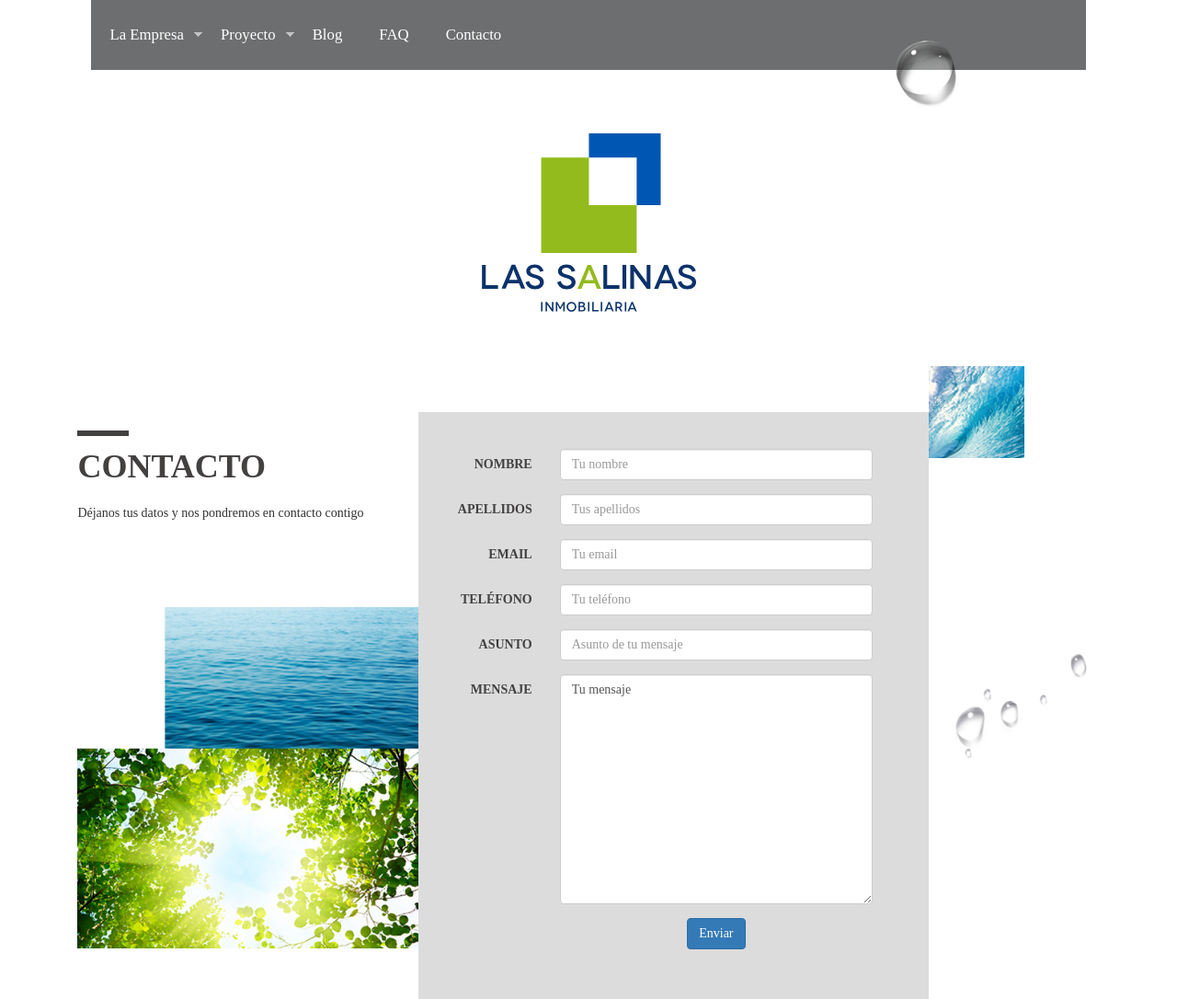
After one commit to jpcontrerasv/Las-Salinas-5, a PHP site: page /contacto.php in a window 1280 px wide. The commit adds this page. Shown: the top 1086 px of the page at 92% size. Run offline with PHP 8.4, Linux system fonts and the light colour scheme; some libraries are stand-ins or nearby versions.

Commit message:
03021801

```diff
--- /dev/null
+++ b/contacto.php
@@ -0,0 +1,100 @@
+<?php include 'header.php'; ?>
+    <section id="contacto" class="container-fluid no-column">
+    	<div id="contacto-head" class="container-fake">
+        	<div class="col-lg-4 col-md-4 col-sm-12 col-xs-12 no-column tit">
+            	<div class="h1">
+                	<h1>Contacto</h1>
+                </div>
+                <p>Déjanos tus datos y nos pondremos en contacto contigo</p>
+                <div class="box fwidth fleft text-right hidden-sm hidden-xs">
+                <img src="img/detalle-contacto-1.jpg"  alt="">
+                </div>
+            </div>
+        	<div class="col-lg-6 col-md-6 col-sm-12 col-xs-12 form">
+                <form class="form-horizontal">
+                <fieldset>
+
+                <div class="form-group">
+                  <label class="col-md-3 control-label" for="textinput">Nombre</label>
+                  <div class="col-md-8">
+                  <input id="textinput" name="textinput" type="text" placeholder="Tu nombre" class="form-control input-md" required="">
+                  </div>
+                </div>
+                <!--nombre-->
+
+                <div class="form-group">
+                  <label class="col-md-3 control-label" for="textinput">Apellidos</label>
+                  <div class="col-md-8">
+                  <input id="textinput" name="textinput" type="text" placeholder="Tus apellidos" class="form-control input-md" required="">
+                  </div>
+                </div>
+                <!--apellidos-->
+
+                <div class="form-group">
+                  <label class="col-md-3 control-label" for="textinput">Email</label>
+                  <div class="col-md-8">
+                  <input id="textinput" name="textinput" type="email" placeholder="Tu email" class="form-control input-md" required="">
+                  </div>
+                </div>
+                <!--email-->
+
+
+                <div class="form-group">
+                  <label class="col-md-3 control-label" for="textinput">Teléfono</label>
+                  <div class="col-md-8">
+                  <input id="textinput" name="textinput" type="text" placeholder="Tu teléfono" class="form-control input-md" required="">
+                  </div>
+                </div>
+                <!--telefono-->
+
+                <div class="form-group">
+                  <label class="col-md-3 control-label" for="textinput">Asunto</label>
+                  <div class="col-md-8">
+                  <input id="textinput" name="textinput" type="text" placeholder="Asunto de tu mensaje" class="form-control input-md" required="">
+                  </div>
+                </div>
+                <!--email-->
+
+                <!-- Textarea -->
+                <div class="form-group">
+                  <label class="col-md-3 control-label" for="textarea">Mensaje</label>
+                  <div class="col-md-8">
+                    <textarea class="form-control" id="textarea" name="textarea">Tu mensaje</textarea>
+                  </div>
+                </div>
+
+                <!-- Button -->
+                <div class="form-group text-center">
+                  <label class="col-md-3 control-label" for="singlebutton"></label>
+                  <div class="col-md-8">
+                    <button id="singlebutton" name="singlebutton" class="btn btn-primary">Enviar</button>
+                  </div>
+                </div>
+
+                </fieldset>
+                </form>
+
+            </div>
+        	<div class="col-lg-2 col-md-2 hidden-sm hidden-xs no-column text-left img">
+                <img src="img/separador-mision.jpg" alt="">
+                <img src="img/gotas-contacto.jpg" alt="">
+            </div>
+
+            <div class="clearfix"></div>
+            <div class="col-lg-7 col-md-7 col-sm-6 col-xs-12 no-column">
+            	<div class="iframe-rwd">
+                    <iframe src="https://www.google.com/maps/embed?pb=!1m14!1m12!1m3!1d3346.0676514114502!2d-71.5472898!3d-33.00199185!2m3!1f0!2f0!3f0!3m2!1i1024!2i768!4f13.1!5e0!3m2!1ses!2scl!4v1417636877160" width="600" frameborder="0" style="border:0"></iframe>
+
+                </div>
+            </div>
+            <div class="col-lg-5 col-md-5 col-sm-6 col-xs-12 no-column">
+            	<div class="iframe-rwd">
+                    <iframe src="https://www.google.com/maps/embed?pb=!1m18!1m12!1m3!1d26641.125618029047!2d-70.57981608672185!3d-33.419575906578686!2m3!1f0!2f0!3f0!3m2!1i1024!2i768!4f13.1!3m3!1m2!1s0x9662cf3e0685199d%3A0xec631cf3a11c5437!2sEl+Golf+150%2C+Las+Condes%2C+Regi%C3%B3n+Metropolitana!5e0!3m2!1ses!2scl!4v1417462594075" width="600"  frameborder="0" style="border:0"></iframe>
+                </div>
+            </div>
+
+        </div>
+        <!--/container fake-->
+    </section>
+
+<?php include 'footer.php'; ?>
--- a/css/menu.css
+++ b/css/menu.css
@@ -98,10 +98,10 @@
 		padding: 0 20px;
 	}
 	#nav-menu > li {
-		padding:10px 0;
+		padding:8px 0;
 	}
 	#nav-menu li li a {
-		padding:10px 20px;
+		padding:8px 20px;
 	}
 
 }
@@ -110,9 +110,9 @@
 		padding: 0 20px;
 	}
 	#nav-menu > li {
-		padding:10px 0;
+		padding:8px 0;
 	}
 	#nav-menu li li a {
-		padding:10px 20px;
+		padding:8px 20px;
 	}
 }
--- a/header.php
+++ b/header.php
@@ -37,7 +37,6 @@
                 <a href="#">La Empresa</a>
                 <ul>
                     <li><a href="mision-vision.php">Misión / Visión</a></li>
-                    <li><a href="#">Nosotros</a></li>
                     <li><a href="equipo.php">Equipo</a></li>
                     <li><a href="historia.php">Historia</a></li>
                 </ul>
@@ -51,8 +50,8 @@
                 </ul>
             </li>
             <li><a href="#">Blog</a></li>
-            <li><a href="#">FAQ</a></li>
-            <li><a href="#">Contacto</a></li>
+            <li><a href="faq.php">FAQ</a></li>
+            <li><a href="contacto.php">Contacto</a></li>
         </ul>
 
         </div>
--- a/style.scss
+++ b/style.scss
@@ -1057,11 +1057,11 @@ span.punta-der {
 			color:#FFF;
 			background:#AAAAAA;
 			padding:1.9%;
-			@media (max-width: 768px) {
+			@media (max-width: 991px) {
 				padding:4%;
 				height:68%;
 			}
-			@media only screen and (max-device-width: 768px) {
+			@media only screen and (max-device-width: 991px) {
 				padding:4%;
 				height:68%;
 			}
@@ -1085,6 +1085,132 @@ span.punta-der {
 
 }
 //content historia
+
+/*FAQ*/
+#faq {
+	#faq-head {
+		height:328px;
+		@media (max-width: 768px) {
+			height:178px;
+		}
+		@media only screen and (max-device-width: 768px) {
+			height:178px;
+		}
+
+		.titulo-pag {
+			height:100%;
+		}
+		.tit {
+			height:50%!important;
+			background:#c6c6c6;
+			@media (max-width: 768px) {
+				height:100%!important;
+			}
+			@media only screen and (max-device-width: 768px) {
+				height:100%!important;
+			}
+			.h1 {
+				height:100%;
+				margin-top:0;
+				margin:10% 0 0 11%;
+				@media (max-width: 768px) {
+					margin:8% 0 0 11%;
+				}
+				@media only screen and (max-device-width: 768px) {
+					margin:8% 0 0 11%;
+				}
+				@media (max-width: 480px) {
+					margin:17% 0 0 11%;
+				}
+				@media only screen and (max-device-width: 480px) {
+					margin:17% 0 0 11%;
+				}
+			}
+		}
+		.img {
+			height:100%;
+			background:url(img/head-faq.jpg) center center no-repeat;
+			@include cover;
+		}
+	}
+	//faq-head
+	.preguntas {
+
+		margin-top:70px;
+		h4, p {
+			color:#434040;
+		}
+		h4, li {
+			margin-bottom:40px;
+		}
+		ul {
+			li {
+				list-style:none;
+				&:first-child {
+					background:url(img/line-top-inv.gif) 0.1% top no-repeat;
+					padding-top:20px;
+				}
+			}
+		}
+	}
+	//preguntas
+}
+//faq
+
+#contacto {
+	.tit {
+		margin-top:50px;
+		img {
+			margin-top:25%;
+			width:100%;
+		}
+	}
+	.form {
+		background:#dcdcdc;
+		color:#434040;
+		margin-top:50px;
+		padding-top:40px;
+		padding-bottom:40px;
+
+		.control-label {
+			text-transform:uppercase;
+		}
+		textarea {
+			min-height:250px;
+		}
+	}
+	//form
+	.img {
+		img{
+			max-width:100%;
+		}
+	}
+	//img
+
+	.iframe-rwd  {
+		position: relative;
+		padding:30px 0 39.75% 0;
+		height: 250px;
+		overflow: hidden;
+		margin-bottom:20px;
+		@media (max-width: 991px) {
+			margin:20px 0;
+		}
+		@media only screen and (max-device-width: 991px) {
+			margin:20px 0;
+		}
+	}
+	.iframe-rwd iframe {
+		position: absolute;
+		top: 0;
+		left: 0;
+		width: 99%;
+		height: 300px;
+	}
+
+
+}
+//contacto
 
 footer {
 	.container-flex {
```
Also changed, not shown: faq.php (added, +38 -0 lines), img/detalle-contacto-1.jpg (added), img/detalle-faq-.jpg (added), img/gotas-contacto.jpg (added), img/head-faq.jpg (added), style.css.
